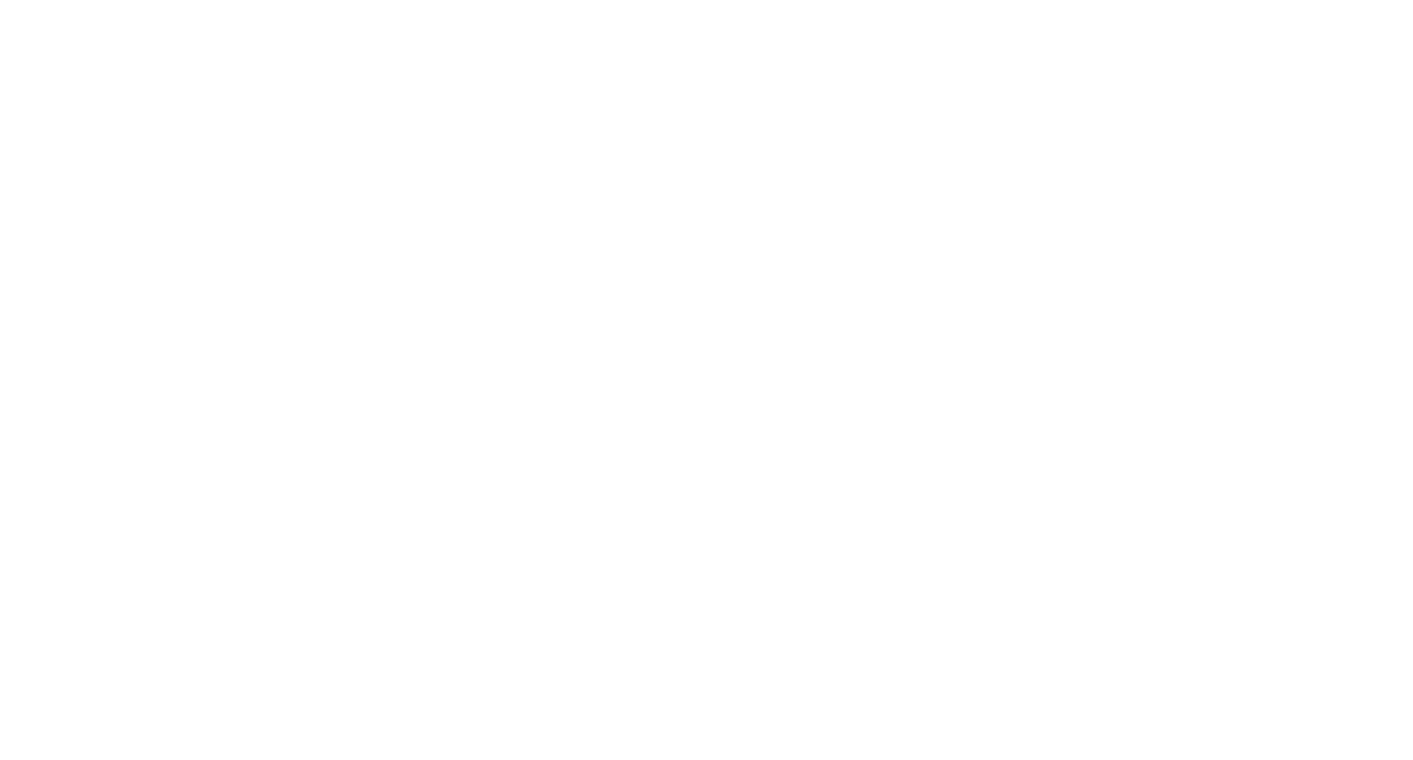
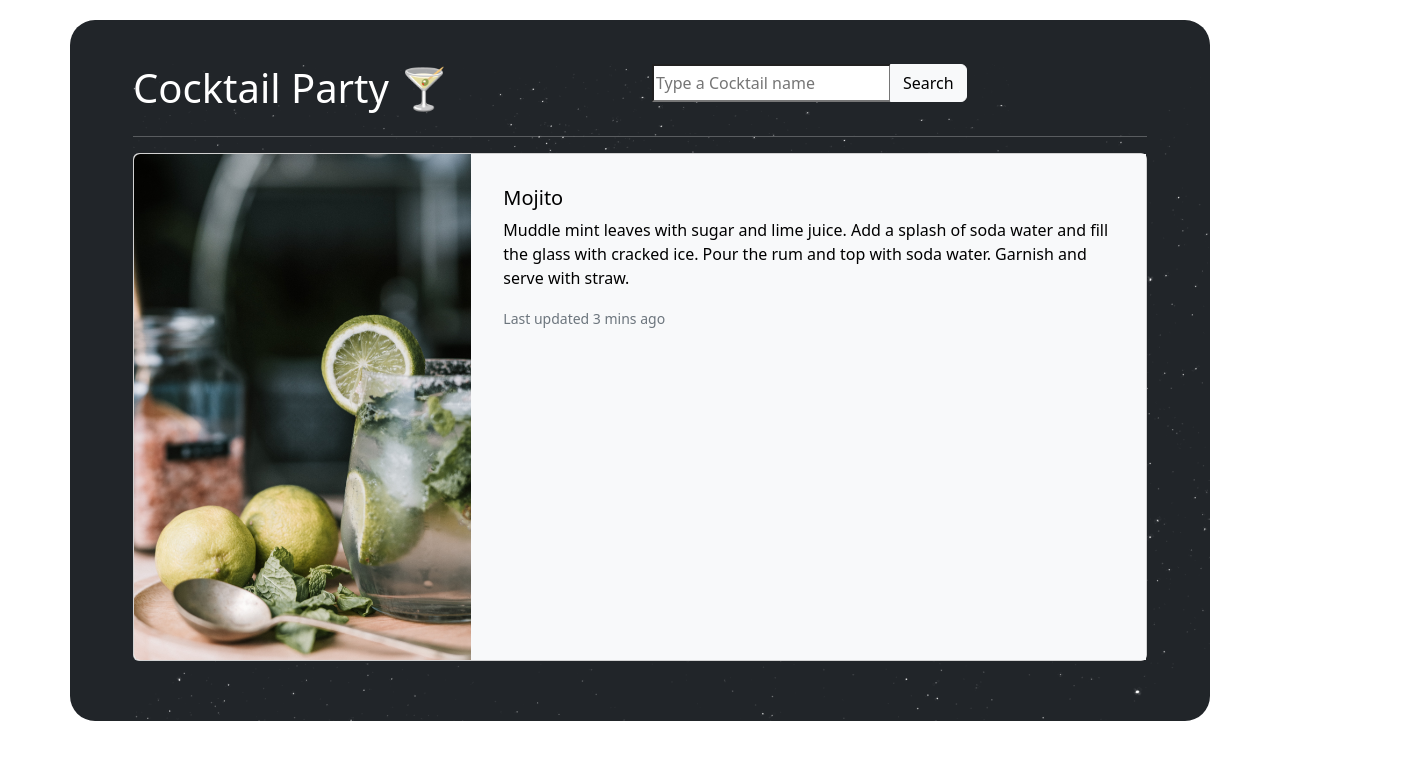
Before and after one commit to Rojahm/coctailDb, a plain HTML site: page index.html in a window 1280 px wide. Shown: the whole page, 1413 px wide, since content can reach past the window. Drawn offline with nearby package versions, Linux system fonts and the light colour scheme.

Commit message:
added axios and api is working, need to work on input

```diff
--- a/index.html
+++ b/index.html
@@ -6,19 +6,82 @@
     <meta name="viewport" content="width=device-width, initial-scale=1.0" />
 
     <!-- bootstrap cdn code here -->
-    <script
-      src="https://cdn.jsdelivr.net/npm/@popperjs/core@2.11.6/dist/umd/popper.min.js"
-      integrity="sha384-oBqDVmMz9ATKxIep9tiCxS/Z9fNfEXiDAYTujMAeBAsjFuCZSmKbSSUnQlmh/jp3"
+    <link
+      href="https://cdn.jsdelivr.net/npm/bootstrap@5.2.2/dist/css/bootstrap.min.css"
+      rel="stylesheet"
+      integrity="sha384-Zenh87qX5JnK2Jl0vWa8Ck2rdkQ2Bzep5IDxbcnCeuOxjzrPF/et3URy9Bv1WTRi"
       crossorigin="anonymous"
-    ></script>
-    <script
-      src="https://cdn.jsdelivr.net/npm/bootstrap@5.2.2/dist/js/bootstrap.min.js"
-      integrity="sha384-IDwe1+LCz02ROU9k972gdyvl+AESN10+x7tBKgc9I5HFtuNz0wWnPclzo6p9vxnk"
-      crossorigin="anonymous"
-    ></script>
+    />
+
+    <!-- axios here -->
+    <script src="https://unpkg.com/axios@1.1.2/dist/axios.min.js"></script>
+
+    <!-- style linked here -->
+    <link rel="stylesheet" href="src/styles.css" />
     <title>Cocktail Party🍸</title>
   </head>
   <body>
-    <div class="container"></div>
+    <div class="container bg-dark text-white">
+      <img src="img/stars_bg.png" alt="stary nights" class="bg-img" />
+      <div class="row">
+        <div class="col">
+          <h1>Cocktail Party 🍸</h1>
+        </div>
+        <div class="col">
+          <form id="cocktail-search-form">
+            <div class="input-group mb-3">
+              <input
+                type="text"
+                placeholder="Type a Cocktail name"
+                id="input-text"
+              />
+              <input
+                class="btn btn-light"
+                type="submit"
+                value="Search"
+                id="search-btn"
+              />
+            </div>
+          </form>
+        </div>
+      </div>
+
+      <hr />
+      <!-- cards starts here -->
+      <div class="row">
+        <div class="col">
+          <div class="card mb-3">
+            <div class="row g-0">
+              <div class="col-md-4">
+                <img
+                  src="img/mojito.jpg"
+                  class="img-fluid rounded-start"
+                  alt="drink's picture"
+                  id="cocktail-img"
+                />
+              </div>
+              <div class="col-md-8 text-bg-light p-3">
+                <div class="card-body">
+                  <h5 class="card-title" id="cocktail-name">Mojito</h5>
+                  <p class="card-text" id="cocktail-instruction">
+                    Muddle mint leaves with sugar and lime juice. Add a splash
+                    of soda water and fill the glass with cracked ice. Pour the
+                    rum and top with soda water. Garnish and serve with straw.
+                  </p>
+                  <p class="card-text">
+                    <small class="text-muted">Last updated 3 mins ago</small>
+                  </p>
+                </div>
+              </div>
+            </div>
+          </div>
+        </div>
+      </div>
+
+      <!-- container end -->
+    </div>
+    <!-- javascript here -->
+    <script src="src/index.js"></script>
+    <!-- bootstrap poper here -->
   </body>
 </html>
--- a/src/index.js
+++ b/src/index.js
@@ -0,0 +1,19 @@
+function showCocktail(response) {
+  console.log(response);
+  document.querySelector("#cocktail-name").innerHTML =
+    response.data.drinks[0].strDrink;
+  document.querySelector("#cocktail-instruction").innerHTML =
+    response.data.drinks[0].strInstructions;
+  document.querySelector("#cocktail-img").src =
+    response.data.drinks[0].strDrinkThumb;
+}
+function searchCocktail(event) {
+  event.preventdefault();
+  let cocktailInputName = document.querySelector("#input-text").value;
+  console.log(cocktailInputName);
+  let apiUrl =
+    "https://www.thecocktaildb.com/api/json/v1/1/search.php?s=margarita";
+  axios.get(`${apiUrl}`).then(showCocktail);
+}
+let searchForm = document.querySelector("#cocktail-search-form");
+searchForm.addEventListener("submit", searchCocktail);
--- a/src/styles.css
+++ b/src/styles.css
@@ -0,0 +1,10 @@
+.container {
+  margin: 20px auto;
+  padding: 44px 63px;
+  border-radius: 25px;
+}
+.bg-img {
+  position: absolute;
+  width: 100%;
+  height: 100%;
+}
```
Also changed, not shown: img/mojito.jpg (added), img/stars_bg.png (added).
